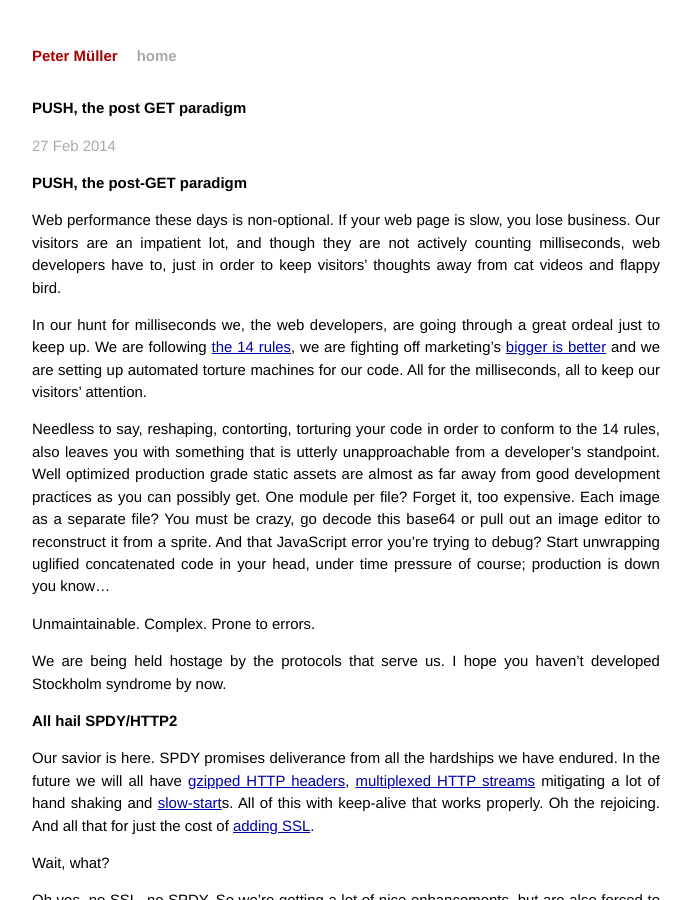
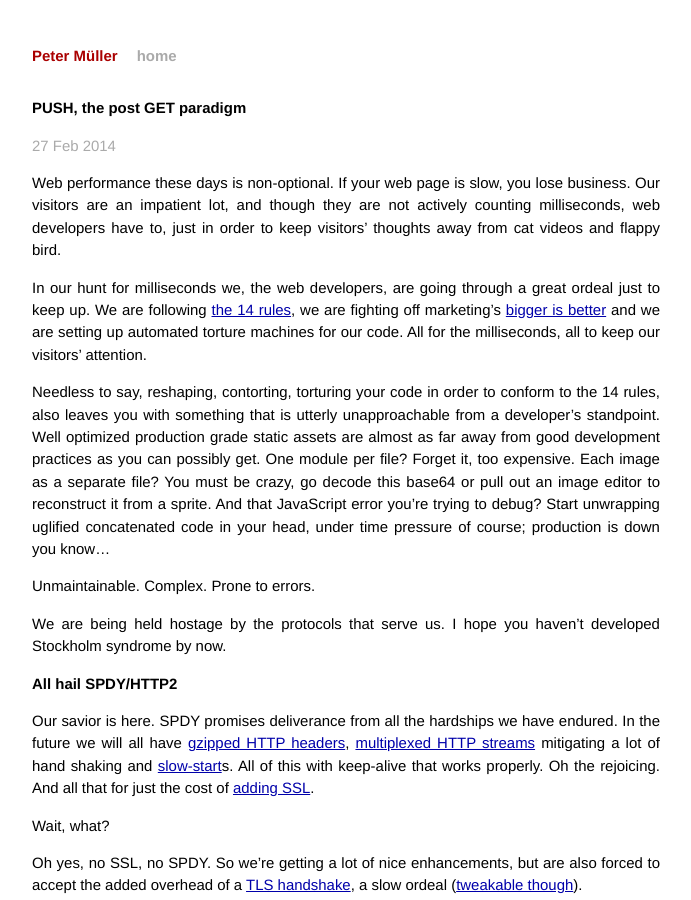
Before and after one commit to Munter/mntr.dk, a Jekyll site: the page built from src/_posts/2014-02-27-push-the-post-get-paradigm.md, in a window 1280 px wide and 900 px high. Shown: the whole window, without its empty margins (294-985 px from the left). Built offline with Jekyll 4.4.1, drawn with Linux system fonts in a browser that asks for light colours; Markdown is read by kramdown in place of the engine named in the settings.

Commit message:
Removed duplicate heading

```diff
--- a/src/_posts/2014-02-27-push-the-post-get-paradigm.md
+++ b/src/_posts/2014-02-27-push-the-post-get-paradigm.md
@@ -4,8 +4,6 @@ title:  "PUSH, the post GET paradigm"
 date:   2014-02-27 19:15:29
 categories: web development performance assetgraph spdy http2
 ---
-
-# PUSH, the post-GET paradigm
 
 Web performance these days is non-optional. If your web page is slow, you lose business. Our visitors are an impatient lot, and though they are not actively counting milliseconds, web developers have to, just in order to keep visitors' thoughts away from cat videos and flappy bird.
 
```
